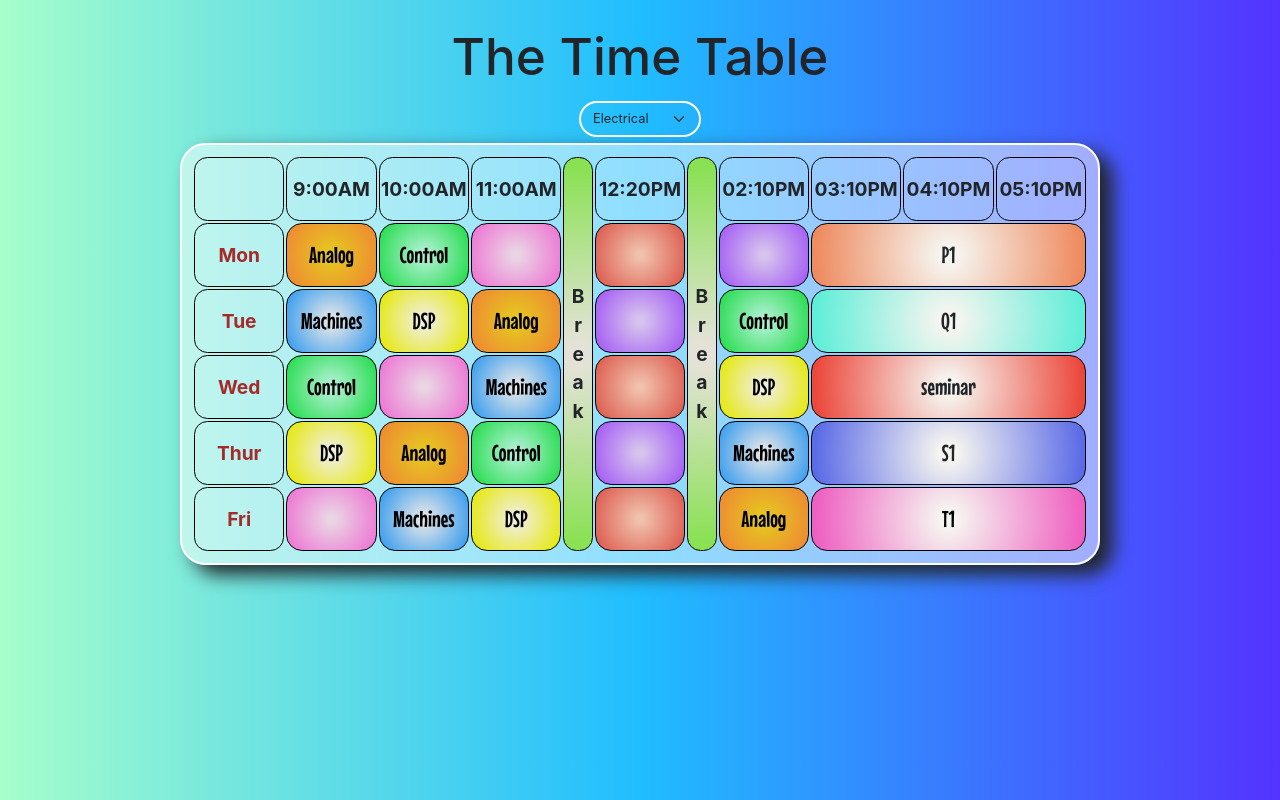
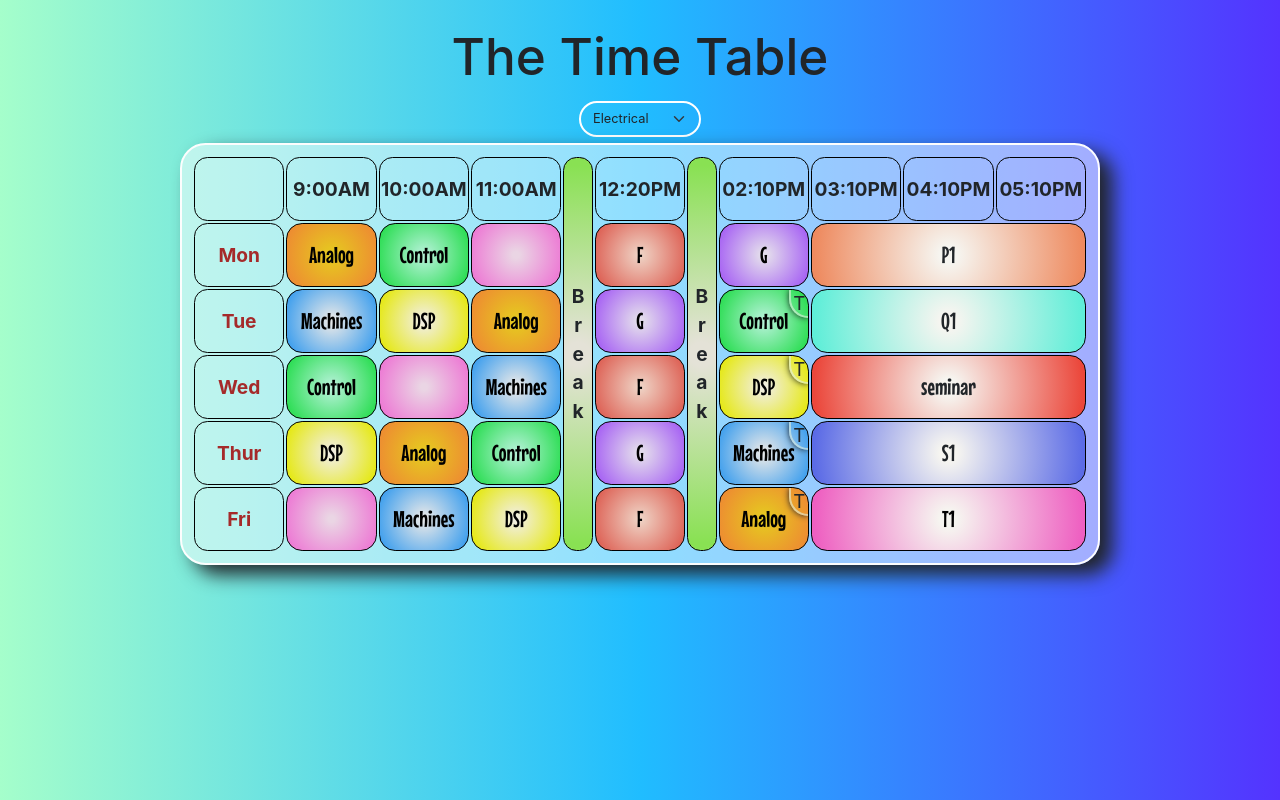
Before and after one commit to Siva-Sanjay/5thSem-TimeTable, a React (Create React App) app: page / in a window 1280 px wide. Built offline with nearby package versions, Linux system fonts and the light colour scheme.

Commit message:
added tutorial tag

```diff
--- a/src/App.css
+++ b/src/App.css
@@ -132,11 +132,11 @@ th, td{
 }
 
 .f{
-  background:radial-gradient(circle, rgb(240, 193, 172) 6%, rgb(220, 89, 77) 96%);
+  background:radial-gradient(circle, rgb(238, 206, 192) 6%, rgb(220, 89, 77) 96%);
 }
 
 .g,.d1{
-  background:radial-gradient(circle, rgb(215, 196, 237) 6%, rgb(162, 89, 244) 96%);
+  background:radial-gradient(circle, rgb(227, 220, 236) 6%, rgb(162, 89, 244) 96%);
 }
 
 .lunch{
@@ -162,3 +162,24 @@ th, td{
 
 .sem{
   background:radial-gradient(circle, rgb(246, 245, 240) 6%, rgb(235, 71, 59) 96%)}
+
+
+
+span{
+  position: absolute;
+  top: 0px;
+  right: 0px;
+  font-family:system-ui, -apple-system, BlinkMacSystemFont, 'Segoe UI', Roboto, Oxygen, Ubuntu, Cantarell, 'Open Sans', 'Helvetica Neue', sans-serif;
+  font-size: 1.5vw;
+  line-height: 1.5vw;
+  font-weight:500 ;
+  border-left: solid rgba(224, 239, 223, 0.607) 2px;
+  border-bottom: solid rgba(224, 239, 223, 0.607) 2px;
+  background-color: rgba(255, 33, 225, 0);
+  box-shadow: 0vw 0vw 0.5vw;
+  border-radius: 0vw 1vw 0vw 5vw;
+  padding: 0.25vw;
+}
+.tut{
+  position: relative;
+}
--- a/src/TimeTableView.js
+++ b/src/TimeTableView.js
@@ -28,7 +28,7 @@ const TimeTableView=()=>{
                      ["https://zoom.us/j/94175953083?pwd=MU1yQlFQWUpRZTU2TzgxS0hab3JUZz09","","","https://zoom.us/j/97316110359?pwd=YUxsYm5oZm16VGFaN1ZEQmptdHliQT09",""],
                      ["","https://zoom.us/j/93988463459?pwd=RlRCWlFFQlQzaDFQTFU3UmZ4LzhZdz09","https://zoom.us/j/94175953083?pwd=MU1yQlFQWUpRZTU2TzgxS0hab3JUZz09","","https://zoom.us/j/95751333219?pwd=WmY2c3krYldEWmEyNkg2MmpBQnJ2UT09"],
                      ["","https://zoom.us/j/95751333219?pwd=WmY2c3krYldEWmEyNkg2MmpBQnJ2UT09","","https://zoom.us/j/97316110359?pwd=YUxsYm5oZm16VGFaN1ZEQmptdHliQT09","https://zoom.us/j/93988463459?pwd=RlRCWlFFQlQzaDFQTFU3UmZ4LzhZdz09"]];
-                sub=["OS","DAA","Compiler","","","Software",""];
+                sub=["OS","DAA","Compiler","","","Software","G"];
                 GFslot="12:50";
                 s1Colspan=2;
                 b1vis="" ;
@@ -43,7 +43,7 @@ const TimeTableView=()=>{
                      ["https://zoom.us/j/96031680033?pwd=Ti9vMU1neTdzRDBaYVphVXpYVUt5dz09","","","","https://zoom.us/j/99671746997?pwd=UGJLSGdsejMvRTBQMHd5SDFzRjlhQT09"],
                      ["https://zoom.us/j/99671746997?pwd=UGJLSGdsejMvRTBQMHd5SDFzRjlhQT09","https://zoom.us/j/92579959407?pwd=Wk5wdmo2K3FSNVVMbkR0MExtaCtsUT09","https://zoom.us/j/96031680033?pwd=Ti9vMU1neTdzRDBaYVphVXpYVUt5dz09","","/"],
                      ["","","https://zoom.us/j/99671746997?pwd=UGJLSGdsejMvRTBQMHd5SDFzRjlhQT09","","https://zoom.us/j/92579959407?pwd=Wk5wdmo2K3FSNVVMbkR0MExtaCtsUT09"]];
-                sub=["Envir.","","Water","BSSD","","",""];
+                sub=["Envir.","","Water","BSSD","","F","G"];
                 GFslot="12:50";
                 break;
 
@@ -54,7 +54,7 @@ const TimeTableView=()=>{
                      ["https://zoom.us/j/94265201337?pwd=dlVZNVo5ajFwd0QzR0E4aHIzWTlWdz09","","https://zoom.us/j/92778535798?pwd=RnhBeHUreXQ4YlhibTFaRFFrMitUQT09","https://zoom.us/j/99155885658?pwd=cFlIUFFiZ2VOWlp2VGNhSmhpNHR1dz09",""],
                      ["","https://zoom.us/j/99052946033?pwd=ZlN3OGZod25IRWQ4dXdKNTVrZGZBQT09","https://zoom.us/j/91069000114?pwd=QVR4T3htbUF2eHNsTjRCTWFZSlJoUT09","https://zoom.us/j/93931881854?pwd=NFByQXA1TGd0MHFoSTFEdjJYczUxZz09",""],
                      ["","https://zoom.us/j/99974764771?pwd=NDBJUnNHL2FXdEJNMmdjZ0ZOdDEyZz09","","https://zoom.us/j/93704957005?pwd=bzVsVURueld3UCtuanFNMGR3YTFhQT09",""]];
-                sub=["Transprt","HRE","SPP","CTCE","","",""];
+                sub=["Transprt","HRE","SPP","CTCE","","F","G"];
                 GFslot="12:20";
                 break;
 
@@ -65,7 +65,7 @@ const TimeTableView=()=>{
                      ["","https://zoom.us/j/97150586097?pwd=TExjblZscTErTCswQkdjc1RWT01pdz09","https://zoom.us/j/92119553350?pwd=Zjg5dG9oejNPNEFETmF1b2ptWXZ0UT09","",""],
                      ["","","","",""],
                      ["https://zoom.us/j/97150586097?pwd=TExjblZscTErTCswQkdjc1RWT01pdz09","https://zoom.us/j/92621859454?pwd=cWVidTJFbmpBUXdrKzE2MFJrRVNtUT09","","",""]];
-                sub=["HMT","Machine","DME","","MMM","",""];
+                sub=["HMT","Machine","DME","","MMM","F","G"];
                 GFslot="12:20";
                 break;
 
@@ -76,7 +76,7 @@ const TimeTableView=()=>{
                         ["control","","https://zoom.us/j/99076479015?pwd=Vm12cGszcnZpRUJwcXoyYnpsNHNHQT09","","https://zoom.us/j/93120697441?pwd=S0ViTVZLM3ZqSXAvVkcvUmF1Y2NMZz09",""],
                         ["https://zoom.us/j/93120697441?pwd=S0ViTVZLM3ZqSXAvVkcvUmF1Y2NMZz09","https://zoom.us/j/97990663010?pwd=NU5CRkJRTzF0azJnK0tLRXFyekJ4Zz09","control","","https://zoom.us/j/99076479015?pwd=Vm12cGszcnZpRUJwcXoyYnpsNHNHQT09"],
                         ["","https://zoom.us/j/99076479015?pwd=Vm12cGszcnZpRUJwcXoyYnpsNHNHQT09","https://zoom.us/j/93120697441?pwd=S0ViTVZLM3ZqSXAvVkcvUmF1Y2NMZz09","","https://zoom.us/j/97990663010?pwd=NU5CRkJRTzF0azJnK0tLRXFyekJ4Zz09"]];
-                sub=["Analog","Machines","Control","DSP","","",""];
+                sub=["Analog","Machines","Control","DSP","","F","G"];
                 GFslot="12:20";
                 break;
 
@@ -125,7 +125,7 @@ const TimeTableView=()=>{
                               <td className="sub d"><a href={url[1][1]} target="_blank"><div>{sub[3]}</div></a></td>
                               <td className="sub a"><a href={url[1][2]} target="_blank"><div>{sub[0]}</div></a></td>
                               <td className="sub g"><a href={url[1][3]} target="_blank"><div>{sub[6]}</div></a></td>
-                              <td className="sub ct"><a href={url[1][4]} target="_blank"><div>{sub[2]}</div></a></td>
+                              <td className="sub ct tut" ><a href={url[1][4]} target="_blank"><div>{sub[2]}</div></a><span >T</span></td>
                               <td className="sub q1" colSpan="3">Q1</td>
                             </tr>
 
@@ -135,7 +135,7 @@ const TimeTableView=()=>{
                               <td className="sub e"><a href={url[2][1]} target="_blank"><div>{sub[4]}</div></a></td>
                               <td className="sub b"><a href={url[2][2]} target="_blank"><div>{sub[1]}</div></a></td>
                               <td className="sub f"><a href={url[2][3]} target="_blank"><div>{sub[5]}</div></a></td>
-                              <td className="sub dt"><a href={url[2][3]} target="_blank"><div>{sub[3]}</div></a></td>
+                              <td className="sub dt tut"><a href={url[2][3]} target="_blank"><div>{sub[3]}</div></a><span >T</span></td>
                               <td colSpan="3" className="sem sub"> seminar</td>
                             </tr>
 
@@ -145,7 +145,7 @@ const TimeTableView=()=>{
                               <td className="sub a"><a href={url[3][1]} target="_blank"><div>{sub[0]}</div></a></td>
                               <td className="sub c"><a href={url[3][2]} target="_blank"><div>{sub[2]}</div></a></td>
                               <td className="sub g"><a href={url[3][3]} target="_blank"><div>{sub[6]}</div></a></td>
-                              <td className="sub bt"><a href={url[3][4]} target="_blank"><div>{sub[1]}</div></a></td>
+                              <td className="sub bt tut"><a href={url[3][4]} target="_blank"><div>{sub[1]}</div></a><span>T</span></td>
                               <td className="sub s1" colSpan={s1Colspan}>S1</td>
                               <td className={`sub b1 ${b1vis}`}><a href={mlurl} target="_blank"><div>ML</div></a></td>
                             </tr>
@@ -157,7 +157,7 @@ const TimeTableView=()=>{
                               <td className="sub b"><a href={url[4][1]} target="_blank"><div>{sub[1]}</div></a></td>
                               <td className="sub d"><a href={url[4][2]} target="_blank"><div>{sub[3]}</div></a></td>
                               <td className="sub f"><a href={url[4][3]} target="_blank"><div>{sub[5]}</div></a></td>
-                              <td className="sub at"><a href={url[4][4]} target="_blank"><div>{sub[0]}</div></a></td>
+                              <td className="sub at tut"><a href={url[4][4]} target="_blank"><div>{sub[0]}</div></a><span >T</span></td>
                               <td className={`sub d1 ${b1vis}`} > </td>
                               <td className="sub b1" colSpan={s1Colspan} ><a href={mlurl} target="_blank"><div>{b1}</div></a></td>
 
```
